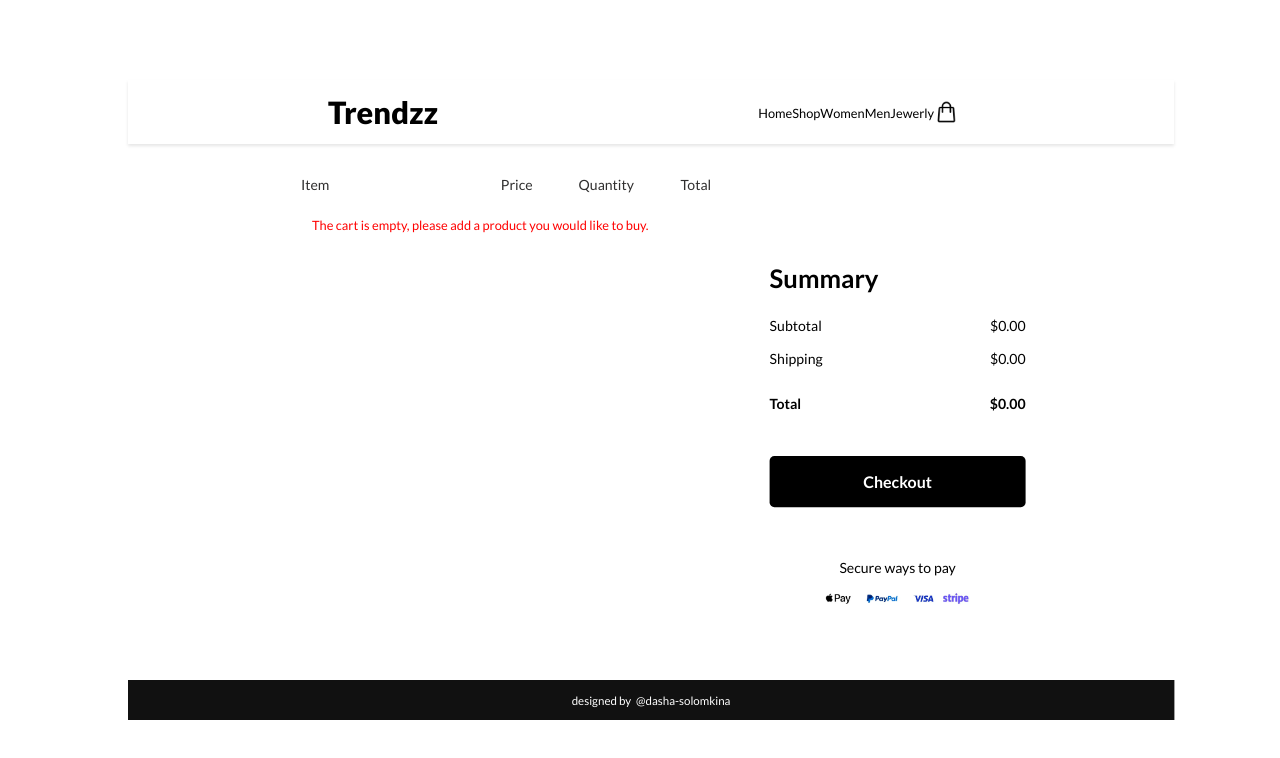
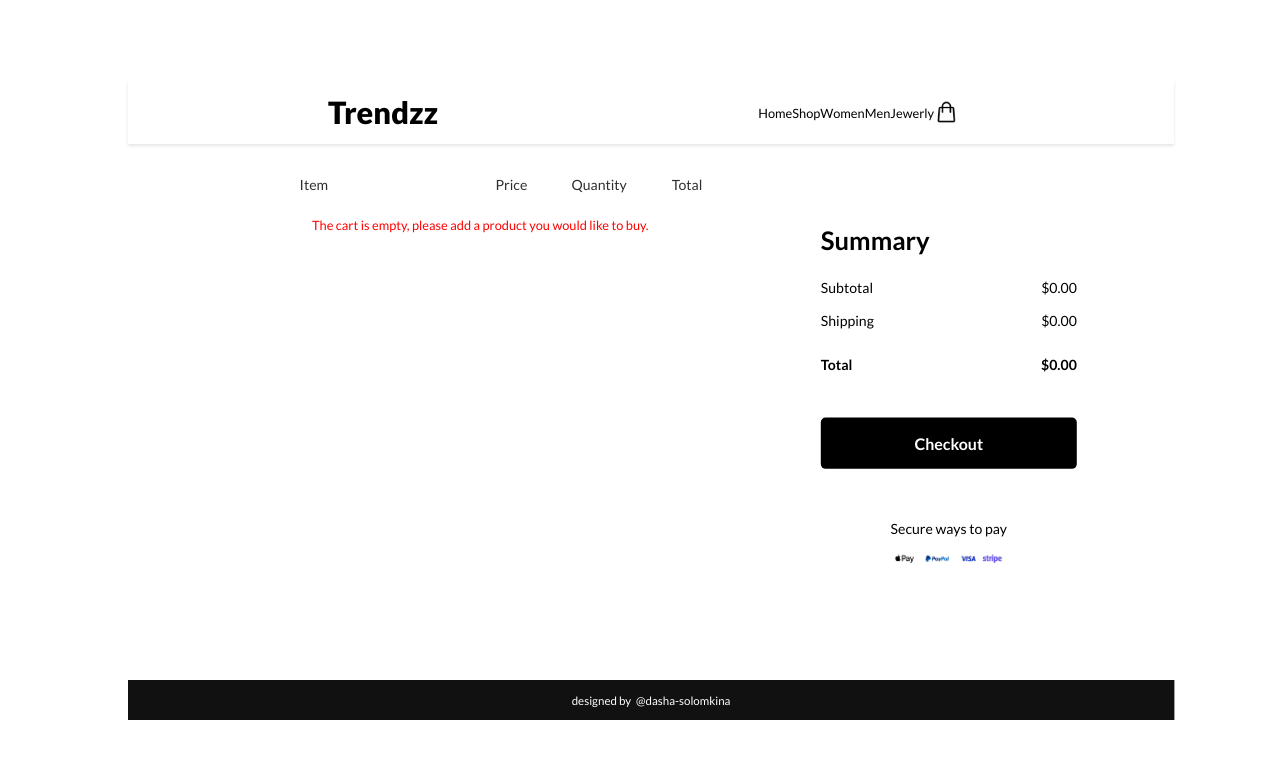
Before and after one commit to dasha-solomkina/shopping-cart, a React (Vite) app: page /cart in a window 1280 px wide. Shown: the top 758 px of the page. Built offline with nearby package versions, Linux system fonts and the light colour scheme.

Commit message:
fix card

```diff
--- a/src/index.css
+++ b/src/index.css
@@ -39,8 +39,8 @@ header {
 
 img {
   align-self: center;
-  max-width: 80%;
-  max-height: 75%;
+  max-width: 60%;
+  max-height: 55%;
   margin-bottom: auto;
 }
 
@@ -149,10 +149,10 @@ h2 {
 
 .card-addToBag-btn {
   font-family: 'Lato', sans-serif;
-  font-size: 16px;
+  font-size: 14px;
   background-color: black;
   color: white;
-  padding: 6px 10px;
+  padding: 6px 8px;
   border: none;
   border-radius: 8px;
   font-weight: 700;
@@ -161,12 +161,12 @@ h2 {
 input[type='number'] {
   /* border: 1px solid gray; */
   border: none;
-  padding: 6px 10px;
+  padding: 6px 8px;
   border-radius: 8px;
   display: flex;
   align-items: center;
   width: 30%;
-  font-size: 16px;
+  font-size: 14px;
 }
 
 input[type='number']:focus {
@@ -197,14 +197,15 @@ button:hover {
   display: grid;
   grid-template-columns: 2fr 1fr;
   justify-content: center;
+  gap: 20px;
 }
 
 .cart-summary {
   max-width: 320px;
-  height: 280px;
+  max-height: 280px;
   position: fixed;
-  top: 26%;
-  right: 10%;
+  top: 20%;
+  right: 5%;
   padding: 20px 30px;
   border: none;
   border-radius: 8px;
```
